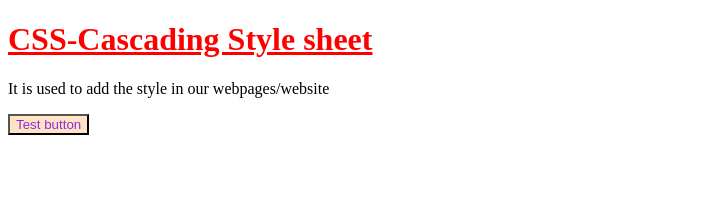
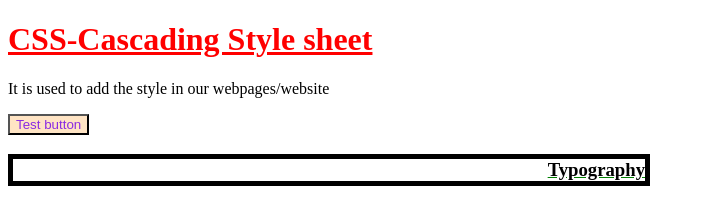
Before and after one commit to freezeava/CCS-learning, a plain HTML site: page index.html in a window 1280 px wide. Shown: the whole page, without its empty margins (0-705 px from the left). Drawn offline with Linux system fonts and the light colour scheme.

Commit message:
update typography

```diff
--- a/index.html
+++ b/index.html
@@ -22,5 +22,7 @@
 
 
     <!-- color property ->used to set the color of foreground -->
+
+    <h3>Typography</h3>
 </body>
 </html>
--- a/style.css
+++ b/style.css
@@ -1,3 +1,11 @@
 h1{
     color: red;
 }
+
+h3{
+    text-align: right;
+    border: 5px solid;
+    width: 50%;
+    text-decoration: green underline;
+
+}
```
